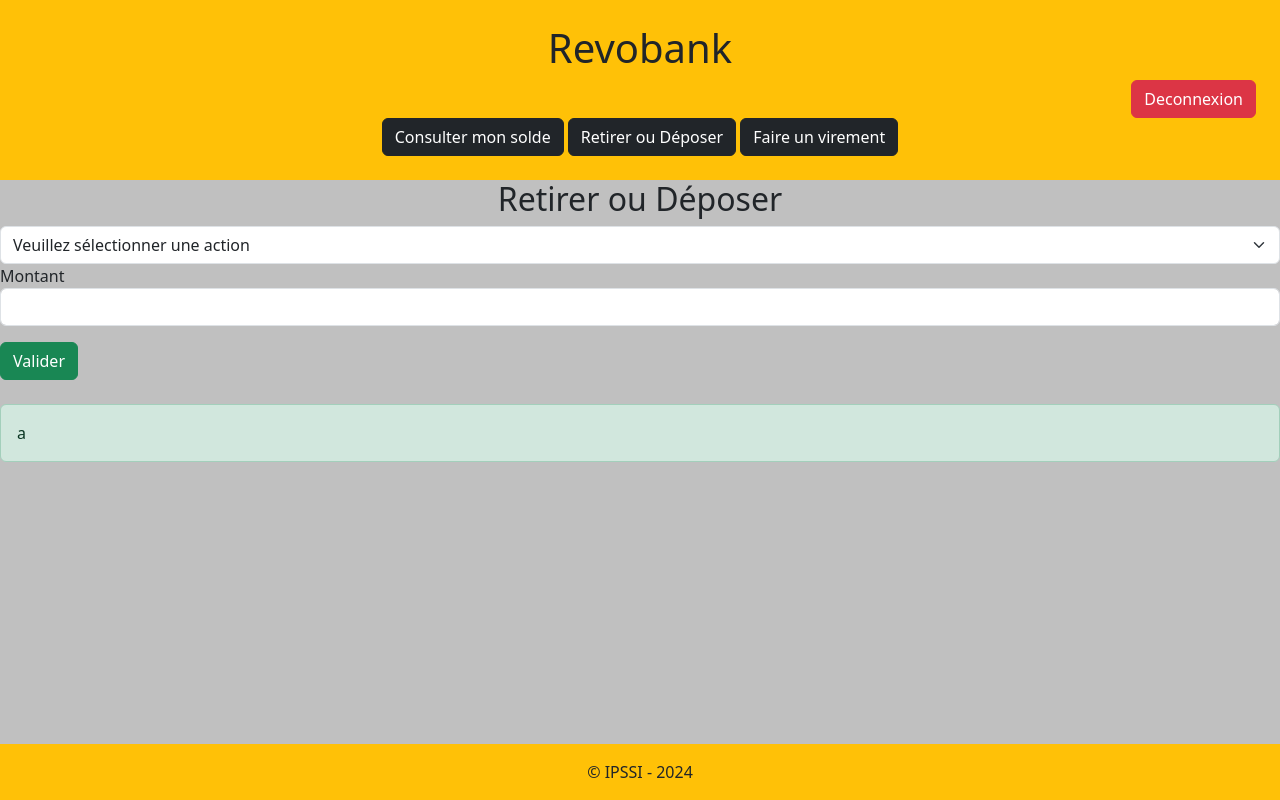
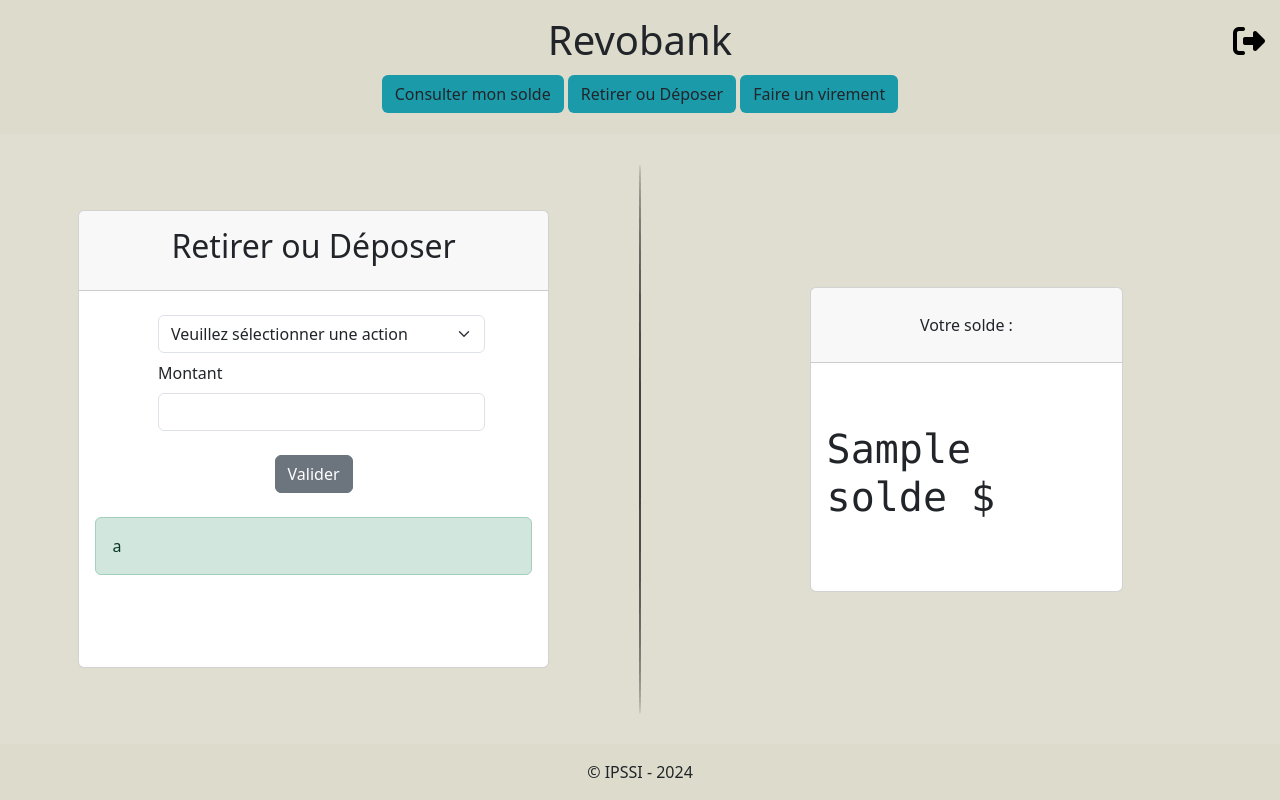
Before and after one commit to Bastien-IPSSI/Compte_Bancaire, a PHP site: template vue/withdrawOrDeposit.php in a window 1280 px wide. Run offline with PHP 8.4, Linux system fonts and the light colour scheme; the visitor is signed in with stand-in values (Sample User, id 1); the template is opened without the code that fills it: most values are stand-ins (such as "Sample title", 1, 10 or a date in 2020); some libraries are stand-ins or nearby versions.

Commit message:
modification of form + css + bug fixes

```diff
--- a/controller/AbstractController.php
+++ b/controller/AbstractController.php
@@ -10,6 +10,11 @@ abstract class AbstractController {
         include "vue/template.php";
     }
 
+    public function pureRender($vue, array $data = []){
+        extract($data);
+        include "vue/" . $vue . ".php";
+    }
+
     public function isConnected(){
         return isset($_SESSION["user"]);
     }
--- a/controller/AccountController.php
+++ b/controller/AccountController.php
@@ -25,9 +25,10 @@ class AccountController extends AbstractController{
                         }else{
                             $formMessage = [true, "Transaction effectuée"];
                             $this->modelAccount->withdrawOrDeposit($_POST["action"], $_POST["amount"], $accountInfo["compteId"]);
+                            header("Location: ?account=withdrawOrDeposit");
                         }
                     }
-                    $this->render("withdrawOrDeposit", ["formMessage" => $formMessage]);
+                    $this->render("withdrawOrDeposit", ["formMessage" => $formMessage, "accountInfo" => $accountInfo]);
                     exit;
                 case 'transfer':
                     $accounts = $this->modelAccount->getOtherAccounts($client["clientId"]);
@@ -38,9 +39,10 @@ class AccountController extends AbstractController{
                             $formMessage = [true, "Virement effectué"];
                             $this->modelAccount->withdrawOrDeposit("withdraw", $_POST["amount"], $accountInfo["compteId"]);
                             $this->modelAccount->withdrawOrDeposit("deposit", $_POST["amount"], $_POST["accounts"]);
+                            header("Location: ?account=transfer");
                         }
                     }
-                    $this->render("transfer", ["accounts" => $accounts, "formMessage" => $formMessage]);
+                    $this->render("transfer", ["accounts" => $accounts, "formMessage" => $formMessage, "accountInfo" => $accountInfo]);
                     exit;
                 default:
                     header("Location: ./");
--- a/controller/UserController.php
+++ b/controller/UserController.php
@@ -25,7 +25,7 @@ class UserController extends AbstractController{
                             exit;
                         }
                     }
-                    $this->render("login");
+                    $this->pureRender("login");
                     break;
                 case 'logout':
                     session_destroy();
@@ -39,6 +39,7 @@ class UserController extends AbstractController{
                             "phone" => $_POST["phone"],
                             "email" => $_POST["email"],
                             "pass" => $_POST["pass"],
+                            "amount" => $_POST["solde"],
                             "accountType" => $_POST["accountType"],
                         ]);
 
@@ -51,7 +52,7 @@ class UserController extends AbstractController{
                         header("Location: ./");
                         exit;
                     }
-                    $this->render("inscription");
+                    $this->pureRender("inscription");
                     break;
                 default:
                     header("Location: ./");
--- a/model/AbstractModel.php
+++ b/model/AbstractModel.php
@@ -34,7 +34,7 @@ class AbstractModel{
         $query = "INSERT INTO comptebancaire VALUES (NULL, :accountNumber, :amount, :accountType, :openingDate, :clientId)";
         $this->executeRequest($query, [
             "accountNumber" => "FR" . strval(rand(10000000000000000, 99999999999999999)),
-            "amount" => 0,
+            "amount" => $data["amount"],
             "accountType" => $data["accountType"],
             "openingDate" => date('Y-m-d H:i:s'),
             "clientId" => $userId,
--- /dev/null
+++ b/public/css/style.css
@@ -0,0 +1,35 @@
+.center{
+    display: flex;
+    justify-content: center;
+    align-items: center;
+}
+
+.bar{
+    height: 90%;
+    width : 2px;
+    background-color: rgb(68, 65, 65);
+    border-radius: 50%;
+}
+
+.home-bg{
+    background-color: #DDDBCB;
+}
+
+.main-bg{
+    background-color: #e0ded1;
+}
+
+.card-bg{
+    background-color: #fff;
+}
+
+.btn-bg{
+    background-color: #1B9AAA;
+}
+
+.btn-log{
+    position: absolute;
+    top: 25px;
+    right: 15px;
+    color: black;
+}
--- a/public/js/inscriptionValidation.js
+++ b/public/js/inscriptionValidation.js
@@ -25,4 +25,14 @@ if (params.get('user') === 'inscription') {
             e.preventDefault();
             alert(errorMessage);
     }})
+}else if(params.get('account') === 'withdrawOrDeposit'){
+    document.querySelector('#selectWithdrawDeposit').addEventListener("change", function(e){
+        let value = e.currentTarget.value;
+        let card = document.querySelector("#buttonWithdrawDeposit")
+        if(value === "deposit"){
+            card.style.backgroundColor = 'green';
+        }else if(value === "withdraw"){
+            card.style.backgroundColor = 'blue';
+        }
+    })
 }
--- a/vue/template.php
+++ b/vue/template.php
@@ -6,34 +6,34 @@
     <title>Revobank</title>
     <link rel="stylesheet" href="https://cdn.jsdelivr.net/npm/bootstrap@5.3.3/dist/css/bootstrap.min.css">
     <link rel="stylesheet" href="https://cdnjs.cloudflare.com/ajax/libs/font-awesome/6.6.0/css/all.min.css">
+    <link rel="stylesheet" href="public/css/style.css">
 </head>
 <body class="d-flex flex-column justify-content-between" style="height: 100vh;">
-    <header class="bg-warning p-4">
-        <div>
+    <header class="home-bg p-3">
+        <div class="h-50 d-flex justify-content-center">
             <a href="./" style="text-decoration: none;">
                 <h1 class="text-center text-dark">Revobank</h1>
             </a>
-            <div class="text-end align-top">
-                <?php if(empty($_SESSION["user"])):?>
-                    <a class="btn btn-success" href="?user=login">Connexion</a>
-                    <a class="btn btn-success" href="?user=inscription">Inscription</a>
-                    <?php else: ?>
-                <a class="btn btn-danger" href="?user=logout">Deconnexion</a>
-                <?php endif; ?>
-            </div>
+        </div>
+        <div class="text-end align-top">
+            <?php if(!empty($_SESSION["user"])):?>
+            <a class="btn-log" href="?user=logout">
+                <i class="fa-solid fa-right-from-bracket fa-2x"></i>
+            </a>
+            <?php endif; ?>
         </div>
         <?php if(!empty($_SESSION["user"])):?>
-            <div class="text-center">
-                <a class="btn btn-dark" href="?account=consult">Consulter mon solde</a>
-                <a class="btn btn-dark" href="?account=withdrawOrDeposit">Retirer ou Déposer</a>
-                <a class="btn btn-dark" href="?account=transfer">Faire un virement</a>
+            <div class="text-center h-50 mt-2">
+                <a class="btn btn-bg text-dark" href="?account=consult">Consulter mon solde</a>
+                <a class="btn btn-bg" href="?account=withdrawOrDeposit">Retirer ou Déposer</a>
+                <a class="btn btn-bg" href="?account=transfer">Faire un virement</a>
             </div>
             <?php endif ?>
         </header>
-        <main class="container-fluid h-100 p-0" style="background-color: silver;">
+        <main class="container-fluid main-bg h-100 p-0">
             <?= $content ?? ''; ?>
         </main>
-        <footer class="bg-warning p-3 text-center">
+        <footer class="home-bg p-3 text-center text-dark">
             &copy; IPSSI - 2024
         </footer>
         <script src="public/js/inscriptionValidation.js"></script>
--- a/vue/withdrawOrDeposit.php
+++ b/vue/withdrawOrDeposit.php
@@ -1,21 +1,47 @@
+<div class="h-100 d-flex align-items-center justify-content-between">
+    <div class="h-100 center" style="width: 49%;">
+        <div class="card card-bg h-75 w-75">
+            <form action="" id="form" method="post" enctype="multipart/form-data">
+                <div class="card-header p-3">
                     <h2 class="text-center text-dark">Retirer ou Déposer</h2>
-
-<form action="" id="form" method="post" enctype="multipart/form-data">
-    <div class="form-group">
-    <select name="action" class="form-select" required>
+                </div>
+                <div class="card-body">
+                    <div class="form-group m-2 w-100 center">
+                        <select name="action" id="selectWithdrawDeposit" class="form-select w-75" required>
                             <option value="" disabled selected hidden>Veuillez sélectionner une action</option>
                             <option value="deposit">Déposer</option>
                             <option value="withdraw">Retirer</option>
                         </select>
                     </div>
-    <div class="form-group">
-        <label for="amount">Montant</label>
+                    <div class="form-group m-2 w-100 center">
+                        <div class="w-75">
+                            <label class="mb-2" for="amount">Montant</label>
                             <input type="number" name="amount" class="form-control" required>
                         </div>
-    <input type="submit" class="btn btn-success mt-3" value="Valider">
-</form>
+                    </div>
+                    <div class="center">
+                        <input type="submit" id="buttonWithdrawDeposit" class="btn btn-secondary mt-3" value="Valider">
+                    </div>
                     <?php if ($formMessage[1] != ""): ?>
                         <div class="alert alert-<?= $formMessage[0] ? "success" : "danger" ?> mt-4">
                             <?= htmlspecialchars($formMessage[1]) ?>
                         </div>
                     <?php endif; ?>
+                </div>
+            </form>
+        </div>
+    </div>
+    <div class="bar"></div>
+    <div class="h-100 d-flex align-items-center justify-content-center" style="width: 49%;">
+        <div class="card card-bg h-50 w-50">
+            <div class="card-header text-center h-25 center">
+                Votre solde :
+            </div>
+            <div class="card-body center h-75">
+                <h1 class="font-monospace">
+                    <?= $accountInfo["solde"] ?> $
+                </h1>
+            </div>
+        </div>
+    </div>
+</div>
```
Also changed, not shown: vue/inscription.php (+24 -3 lines), vue/login.php (+29 -3 lines), vue/transfer.php (+36 -10 lines). Lines whose indentation alone changed are shown as unchanged.
